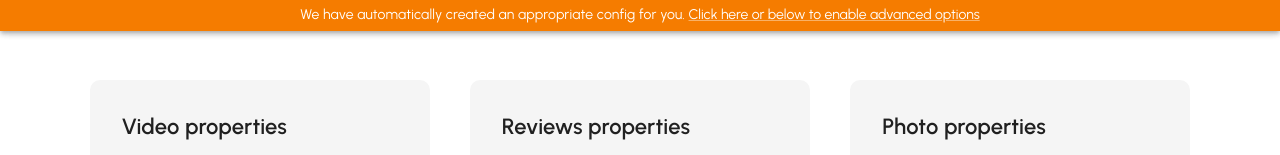
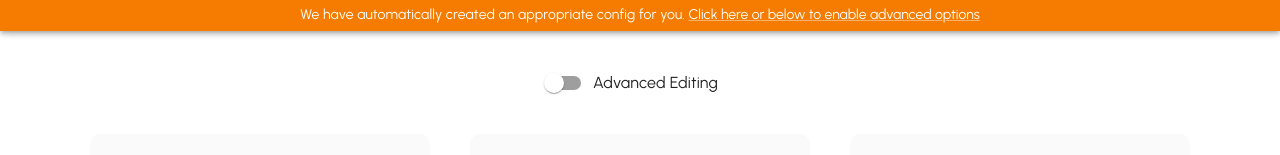
Before and after one commit to oh1omon/junction-2022_smartly.io, a React (Create React App) app in the folder front/: page /config in a window 1280 px wide. Shown: the top 155 px of the page. Built offline with nearby package versions, Linux system fonts and the light colour scheme.

Commit message:
Advanced editing enabling

```diff
--- a/front/src/VidState.js
+++ b/front/src/VidState.js
@@ -2,6 +2,7 @@ import React, { createContext, useState } from "react";
 const VidContext = createContext();
 
 const VidStateProvider = ({ children }) => {
+  const [advancedEditing, setAdvancedEditing] = useState(false);
   //We download it already from the server here
   const [vidLength, setVidLength] = useState(20);
   const [vidStyle, setVidStyle] = useState("style1");
@@ -26,6 +27,8 @@ const VidStateProvider = ({ children }) => {
   return (
     <VidContext.Provider
       value={{
+        advancedEditing,
+        setAdvancedEditing,
         vidLength,
         setVidLength,
         vidStyle,
--- a/front/src/components/ConfigGridTemplate.js
+++ b/front/src/components/ConfigGridTemplate.js
@@ -1,6 +1,7 @@
-import React from "react";
+import React, { useContext } from "react";
 import { Grid, Button, Typography, Box } from "@mui/material";
 import { styled } from "@mui/material/styles";
+import { VidContext } from "../VidState";
 
 export default function ConfigGridTemplate({ header, children }) {
   const StyledGrid = styled(Grid)(({ theme }) => ({
@@ -10,12 +11,15 @@ export default function ConfigGridTemplate({ header, children }) {
     borderRadius: 10,
     minHeight: "60vh",
   }));
+
+  const vidState = useContext(VidContext);
   return (
-    <Grid item xs={4}>
+    <Grid position={"relative"} item xs={4}>
       <StyledGrid>
         <Typography variant="h5">{header}</Typography>
         {children}
       </StyledGrid>
+      <div className={vidState.advancedEditing ? "" : "advancedBlocking"}></div>
     </Grid>
   );
 }
--- /dev/null
+++ b/front/src/components/TopSection.js
@@ -0,0 +1,26 @@
+import { Typography, Switch, Grid, FormControlLabel } from "@mui/material";
+import React, { useContext } from "react";
+
+import { VidContext } from "../VidState";
+
+export default function TopSection() {
+  const vidState = useContext(VidContext);
+  return (
+    <Grid
+      justifyContent={"center"}
+      style={{ margin: "4rem 0 2rem" }}
+      container
+      justify={"center"}
+    >
+      <FormControlLabel
+        control={
+          <Switch
+            checked={vidState.advancedEditing}
+            onChange={(e) => vidState.setAdvancedEditing(e.target.checked)}
+          />
+        }
+        label="Advanced Editing"
+      />
+    </Grid>
+  );
+}
--- a/front/src/index.css
+++ b/front/src/index.css
@@ -5,3 +5,14 @@
     justify-content: center;
     align-items: center;
 }
+
+.advancedBlocking
+{
+position: absolute;
+top:0;
+left:0;
+width:100%;
+height:100%;
+background-color: #fff;
+opacity:0.5
+}
--- a/front/src/routes/MainConfig.js
+++ b/front/src/routes/MainConfig.js
@@ -5,12 +5,14 @@ import TopNotification from "../components/TopNotification";
 import VideoProps from "../components/configs/VideoProps";
 import ReviewsProps from "../components/configs/ReviewsProps";
 import PhotoProps from "../components/configs/PhotoProps";
+import TopSection from "../components/TopSection";
 
 export default function MainConfig() {
   return (
     <>
       <TopNotification />
-      <Box width={"86%"} mx={"auto"} marginTop={10} sx={{ flexGrow: 1 }}>
+      <TopSection />
+      <Box width={"86%"} mx={"auto"} sx={{ flexGrow: 1 }}>
         <Grid container spacing={5}>
           <VideoProps header={"Video properties"} />
           <ReviewsProps header={"Reviews properties"} />
```
